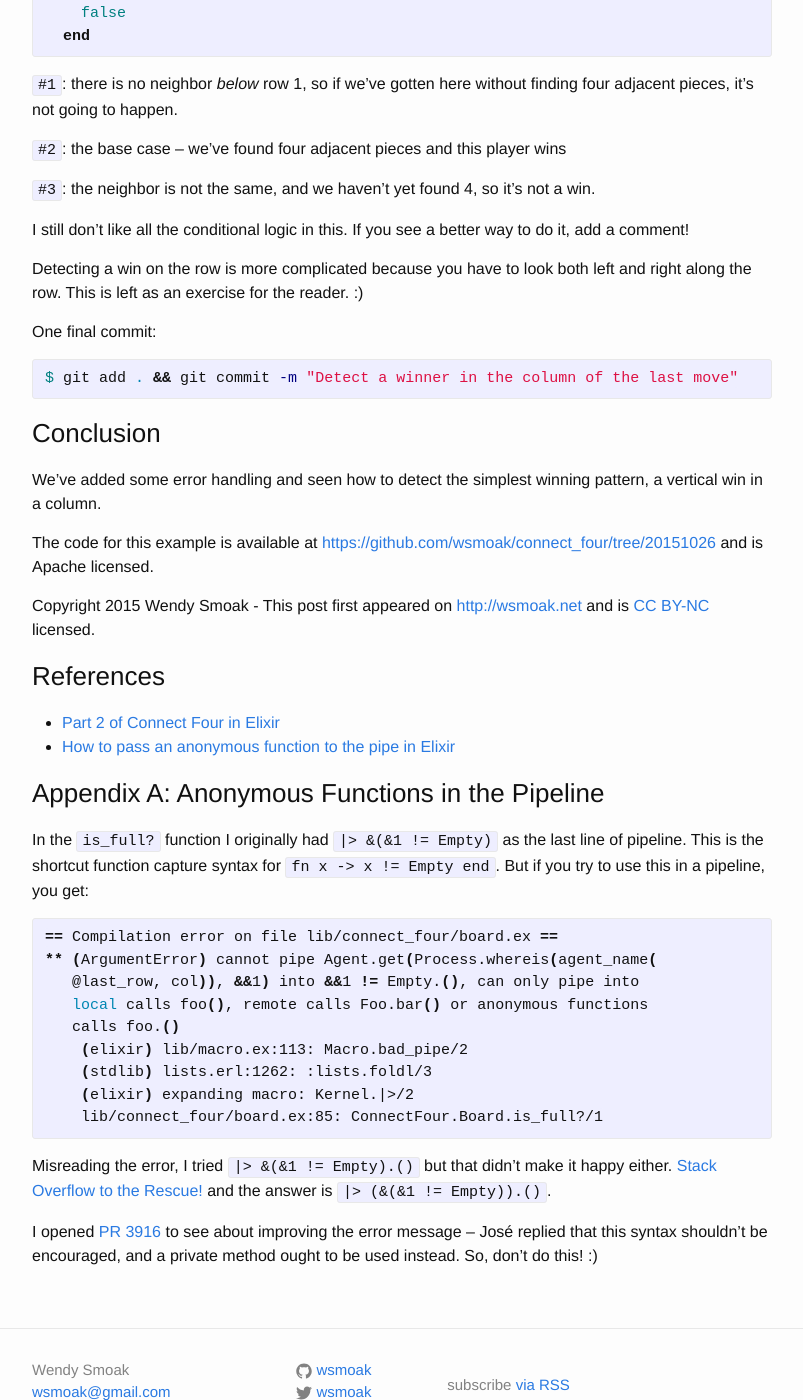
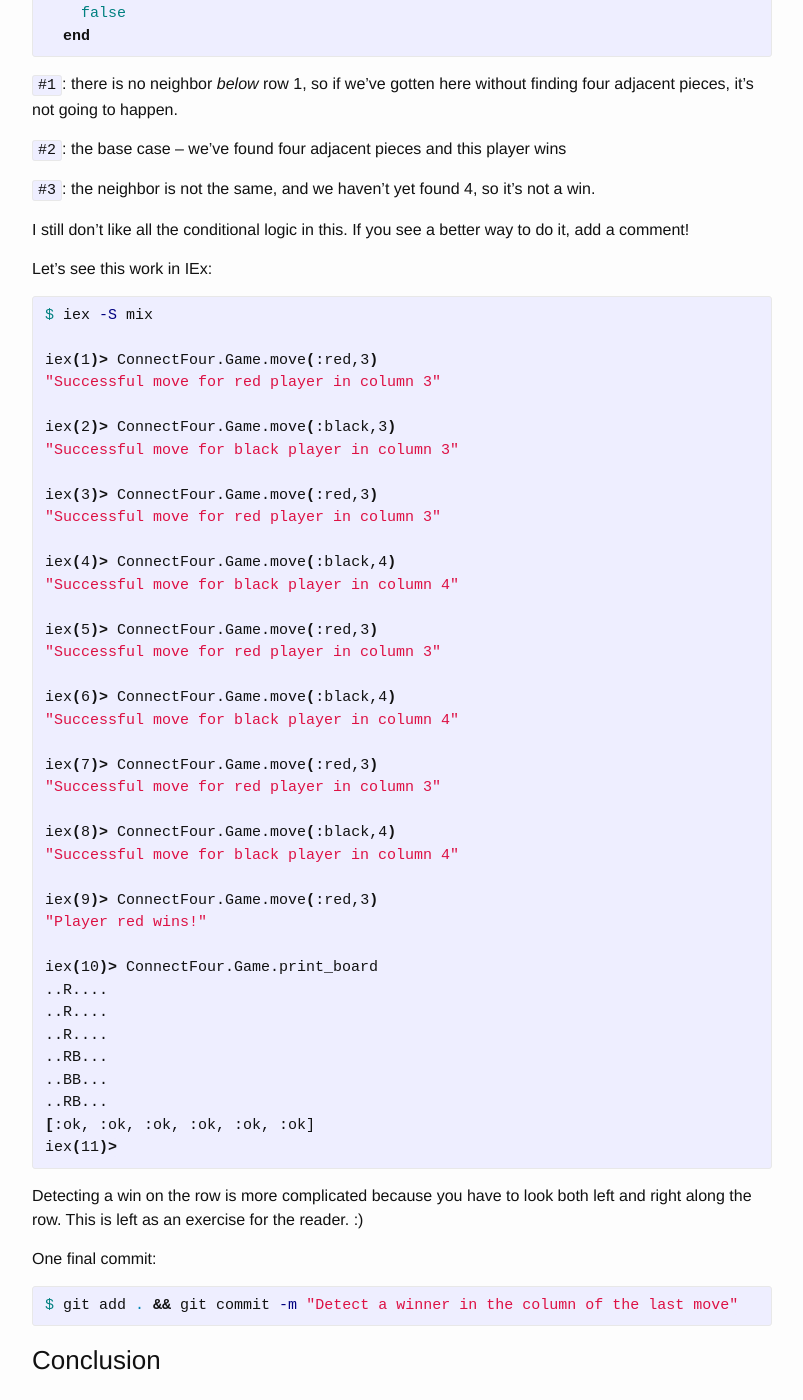
Before and after one commit to wsmoak/wsmoak.github.io, a Jekyll site: the page built from _posts/2015-10-26-connect-four-elixir-part-3.md, in a window 1280 px wide and 1400 px high, scrolled down 4469 px. Shown: the whole window, without its empty margins (238-1041 px from the left). Built offline with Jekyll 4.4.1, drawn with Linux system fonts in a browser that asks for light colours; comment, search, counter and statistics services are not loaded.

Commit message:
Update Part 3 of Connect Four in Elixir

```diff
--- a/_posts/2015-10-26-connect-four-elixir-part-3.md
+++ b/_posts/2015-10-26-connect-four-elixir-part-3.md
@@ -204,6 +204,49 @@ Here's what placing a token looks like now in `lib/connect_four/game.ex/`:
 `#3`: the neighbor is not the same, and we haven't yet found 4, so it's not a win.
 
 I still don't like all the conditional logic in this.  If you see a better way to do it, add a comment!
+
+Let's see this work in IEx:
+
+{% highlight bash %}
+$ iex -S mix
+
+iex(1)> ConnectFour.Game.move(:red,3)
+"Successful move for red player in column 3"
+
+iex(2)> ConnectFour.Game.move(:black,3)
+"Successful move for black player in column 3"
+
+iex(3)> ConnectFour.Game.move(:red,3)
+"Successful move for red player in column 3"
+
+iex(4)> ConnectFour.Game.move(:black,4)
+"Successful move for black player in column 4"
+
+iex(5)> ConnectFour.Game.move(:red,3)
+"Successful move for red player in column 3"
+
+iex(6)> ConnectFour.Game.move(:black,4)
+"Successful move for black player in column 4"
+
+iex(7)> ConnectFour.Game.move(:red,3)
+"Successful move for red player in column 3"
+
+iex(8)> ConnectFour.Game.move(:black,4)
+"Successful move for black player in column 4"
+
+iex(9)> ConnectFour.Game.move(:red,3)
+"Player red wins!"
+
+iex(10)> ConnectFour.Game.print_board
+..R....
+..R....
+..R....
+..RB...
+..BB...
+..RB...
+[:ok, :ok, :ok, :ok, :ok, :ok]
+iex(11)>
+{% endhighlight %}
 
 Detecting a win on the row is more complicated because you have to look both left and right along the row.  This is left as an exercise for the reader. :)
 
```
Also changed, not shown: other parts of _posts/2015-10-26-connect-four-elixir-part-3.md (+2 -2 lines).
